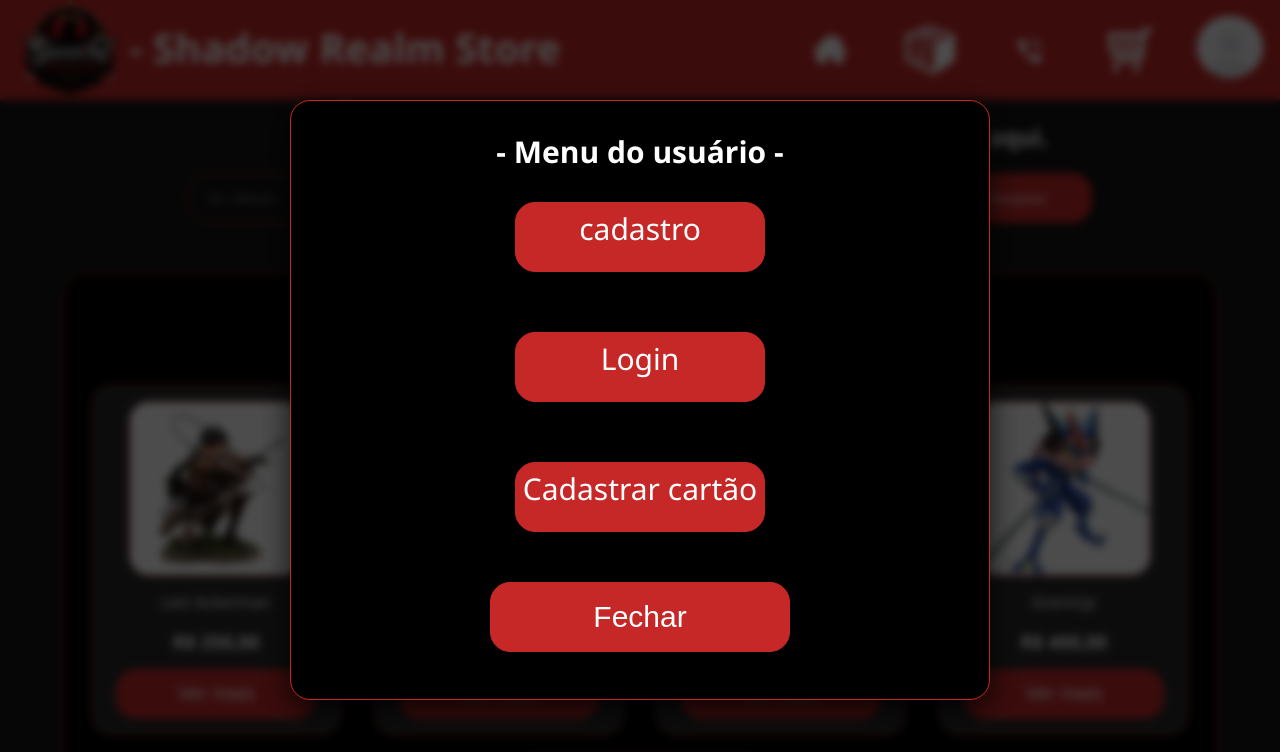
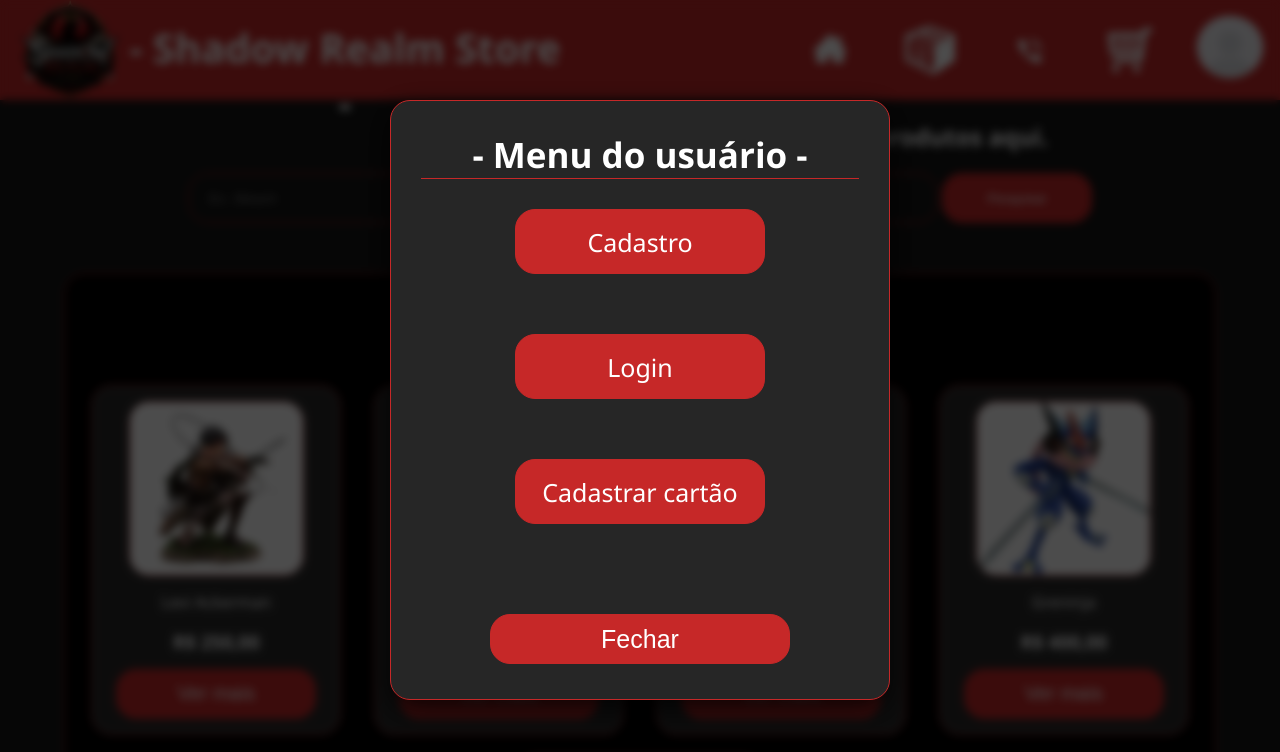
Before and after one commit to gustavoMeyer14/S.A, a plain HTML site: page Codigo/index.html in a window 1280 px wide. Both pictures are taken after a click on the button 1230 px from the left and 51 px from the top of the page. Shown: the top 752 px of the page. Drawn offline with Linux system fonts and the light colour scheme.

Commit message:
menu do cliente

```diff
--- a/Codigo/index.html
+++ b/Codigo/index.html
@@ -29,13 +29,13 @@
 
     <div class="modalCliente" id="modalCliente">
         <div class="modalCliente-conteudo">
-            <h2 style="font-size: 30px;">- Menu do usuário -</h2>
+            <h2>- Menu do usuário -</h2>
             <nav class="nav-usuario">
-                <a href="cadastro.html">cadastro</a>
+                <a href="cadastro.html">Cadastro</a>
                 <a href="cliente.html">Login</a>
                 <a href="cadastrocartao.html">Cadastrar cartão</a>
-                <button type="button" onclick="fechaModalCliente()" class="botaoFecharCliente">Fechar</button>
             </nav>
+            <button type="button" onclick="fechaModalCliente()" class="botaoFecharCliente">Fechar</button>
         </div>
     </div>
 
--- a/Codigo/site.css
+++ b/Codigo/site.css
@@ -211,15 +211,21 @@ footer {
 }
 
 .modalCliente-conteudo {
-  background-color: #000000;
+  background-color: #262626;
   color: #ffffff;
-  width: 700px;
+  width: 500px;
   height: 600px;
   overflow-y: auto;
   padding: 30px;
   border-radius: 20px;
   box-shadow: 0 10px 30px rgba(0, 0, 0, 0.8);
   border: 1px solid #C62828;
+  align-items: center;
+}
+
+.modalCliente-conteudo h2 {
+  font-size: 35px;
+  border-bottom: 1px solid #C62828;
 }
 
 .aberto {
@@ -233,7 +239,7 @@ footer {
 
 .nav-usuario a {
   width: 250px;
-  height: 70px;
+  height: 65px;
   color: #ffffff;
   float: left;
   text-decoration: none;
@@ -242,8 +248,8 @@ footer {
   border: 1px solid #C62828;
   margin: 30px;
   margin-left: 50px;
-  padding: 5px;
-  font-size: 30px;
+  padding: 15px;
+  font-size: 25px;
 }
 
 .nav-usuario a:hover {
@@ -255,13 +261,13 @@ footer {
 
 .botaoFecharCliente {
   width: 300px;
-  height: 70px;
+  height: 50px;
   border-radius: 20px;
   background-color: #C62828;
   border: 1px solid #C62828;
   color: #ffffff;
-  margin-top: 20px;
-  font-size: 30px;
+  margin-top: 60px;
+  font-size: 25px;
 }
 
 .botaoFecharCliente:hover {
```
Also changed, not shown: Codigo/cadastro.html (+3 -3 lines), Codigo/cadastrocartao.html (+5 -4 lines), Codigo/carrinho.html (+3 -3 lines), Codigo/cliente.html (+3 -3 lines), Codigo/contato.html (+3 -3 lines), Codigo/produtos.html (+3 -3 lines).
